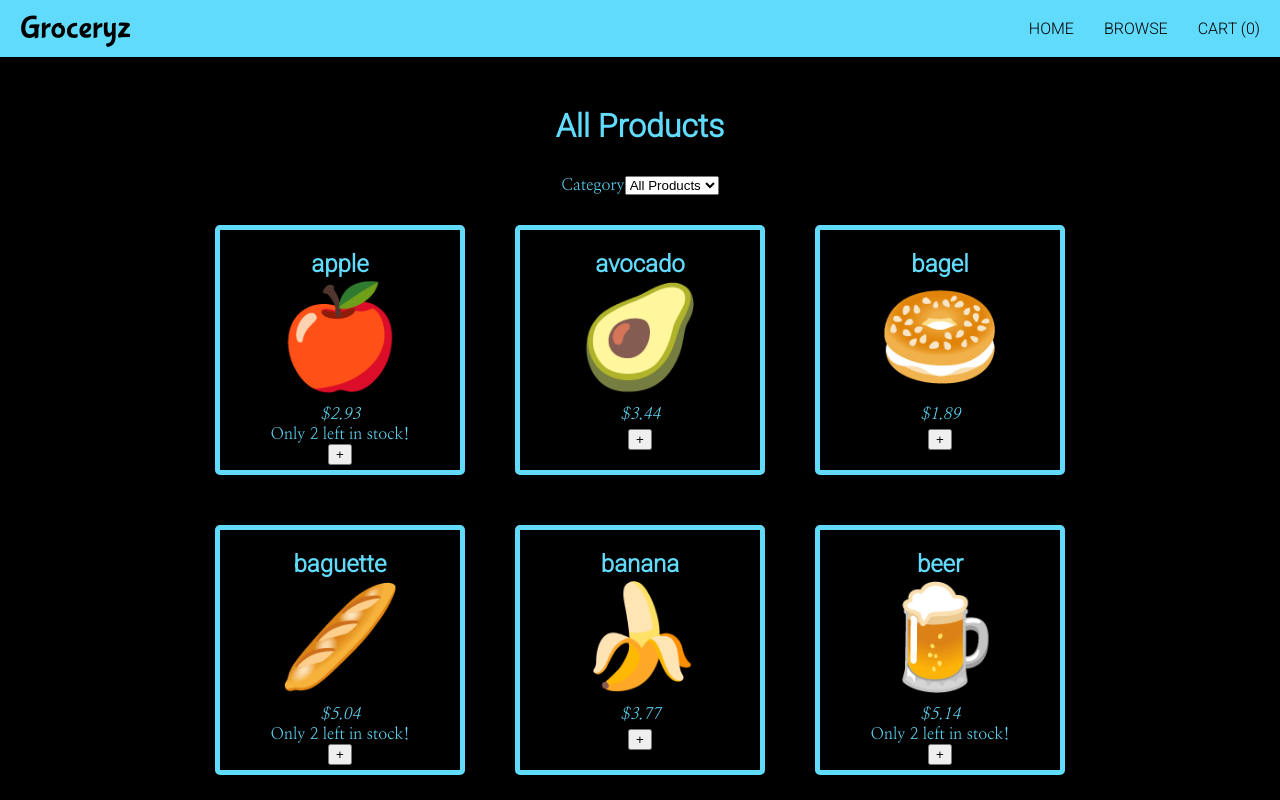
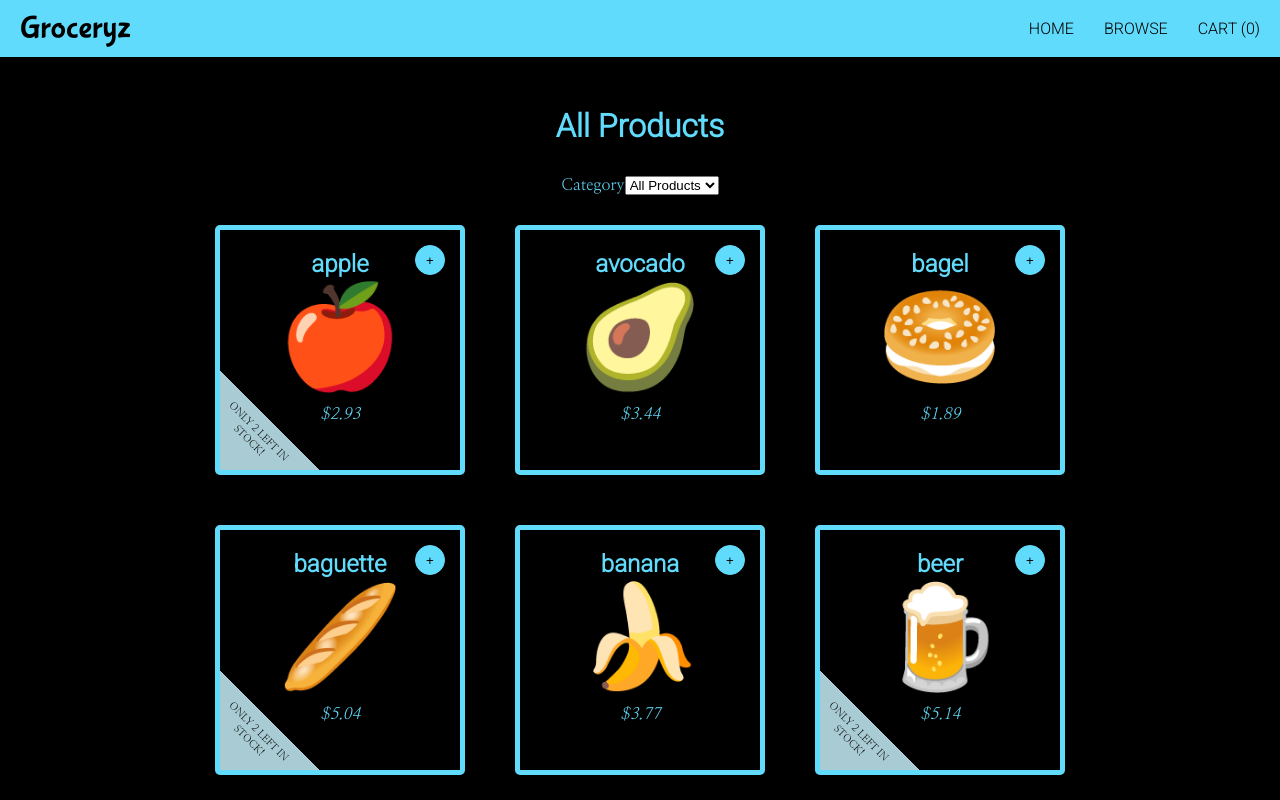
Before and after one commit to jtreeves/grocery-react, a React (Create React App) app: page /browse in a window 1280 px wide. Shown: the top 800 px of the page. Built offline with nearby package versions, Linux system fonts and the light colour scheme.

Commit message:
[css] Style button and warning text on product highlights

```diff
--- a/src/components/browse/BrowseItem.tsx
+++ b/src/components/browse/BrowseItem.tsx
@@ -35,21 +35,29 @@ function BrowseItem({
     }
 
     const buttonText: string = inStock ? '+' : 'x'
-    const buttonClass: string = inStock ? '' : 'out-of-stock'
+    const hoverText: string = inStock ? 'ADD TO CART' : 'OUT OF STOCK'
     const buttonFunction: ReactEventHandler = inStock ? addProductToCart : () => {}
 
     return (
-        <article>
-            {stockTally < 6 && stockTally > 0 &&
-                <p>Only {stockTally} left in stock!</p>
-            }
-
+        <article className='browse-item'>
             <button
                 onClick={buttonFunction}
-                className={buttonClass}
+                title={hoverText}
             >
                 {buttonText}
             </button>
+
+            {stockTally < 6 && stockTally > 0 &&
+                <div>
+                    <p>Only {stockTally} left in stock!</p>
+                </div>
+            }
+
+            {stockTally === 0 &&
+                <div>
+                    <p>Out of stock!</p>
+                </div>
+            }
         </article>
     )
 }
--- a/src/components/products/ProductHighlight.tsx
+++ b/src/components/products/ProductHighlight.tsx
@@ -34,13 +34,15 @@ function ProductHighlight({
     const stockTally: number = stockProduct.tally
     const cartProduct: ProductTally = findProductInCollection(product.id, storage.cart)
     const cartTally: number = cartProduct ? cartProduct.tally : 0
-    const infoClass: string = stockTally > 0 ? '' : 'out-of-stock'
+    const productClass: string = 'product-highlight'
+    const stockClass: string = 'out-of-stock'
+    const mainClass: string = stockTally > 0 ? productClass : `${productClass} ${stockClass}`
     const isBrowse: boolean = location.pathname.includes('browse')
     const isCart: boolean = location.pathname.includes('cart')
 
     return (
-        <li className='product-highlight'>
-            <article className={infoClass}>
+        <li className={mainClass}>
+            <article className='product-details'>
                 <h2>{name}</h2>
                 <p className='product-image'>{image}</p>
                 <p className='product-price'>{price}</p>
--- a/src/styles/main.css
+++ b/src/styles/main.css
@@ -74,6 +74,10 @@ footer {
     font-style: italic;
 }
 
+button:hover {
+    cursor: pointer;
+}
+
 #home section {
     display: flex;
     flex-direction: column;
--- a/src/styles/products.css
+++ b/src/styles/products.css
@@ -7,20 +7,65 @@
 
 .product-highlight {
     display: flex;
-    flex-direction: column;
-    align-items: center;
-    justify-content: space-between;
+    justify-content: center;
     border: 5px solid #61DBFB;
     border-radius: 5px;
     padding: 20px;
     height: 200px;
     width: 200px;
+    position: relative;
 }
 
-.product-highlight article {
+.product-details {
     display: flex;
     flex-direction: column;
     align-items: center;
+}
+
+.browse-item {
+    position: absolute;
+    top: 0;
+    right: 0;
+    height: 100%;
+    width: 100%;
+    display: flex;
+    flex-direction: column;
+    justify-content: space-between;
+}
+
+.browse-item button {
+    height: 30px;
+    width: 30px;
+    border: 1px solid #61DBFB;
+    background-color: #61DBFB;
+    border-radius: 50%;
+    align-self: flex-end;
+    margin: 15px;
+}
+
+.browse-item div {
+    height: 100px;
+    width: 100px;
+    background-image: linear-gradient(
+        to top right,
+        #a9ccd4 50%,
+        transparent 0
+    );
+    display: flex;
+    justify-content: center;
+    align-items: center;
+}
+
+.browse-item div p {
+    transform: rotate(45deg);
+    color: black;
+    text-align: center;
+    width: 100px;
+    height: 50px;
+    margin-bottom: -50px;
+    margin-left: -50px;
+    text-transform: uppercase;
+    font-size: x-small;
 }
 
 .product-image {
@@ -35,7 +80,6 @@
     filter: grayscale(1);
 }
 
-button.out-of-stock {
+.out-of-stock .browse-item button {
     cursor: not-allowed;
-    pointer-events: none;
 }
```
